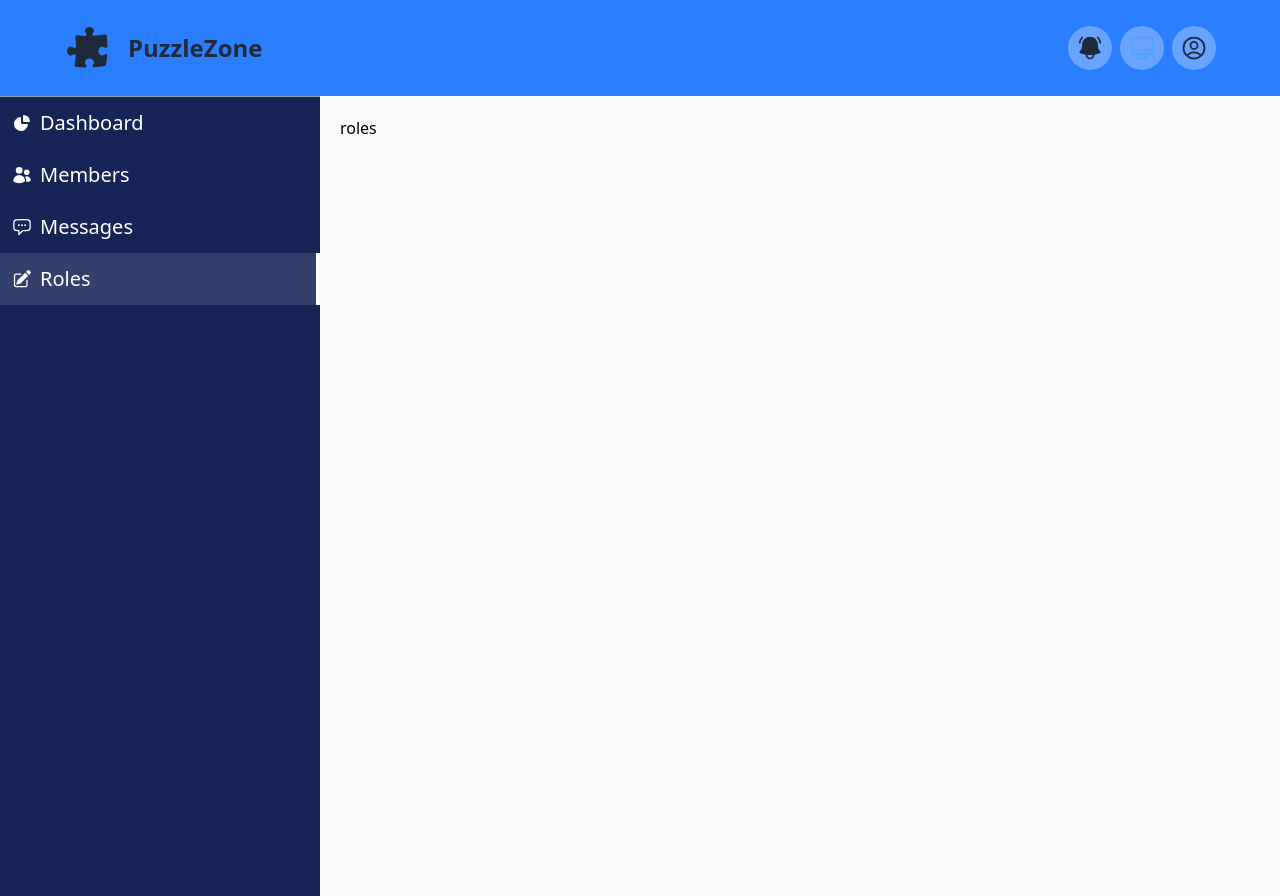
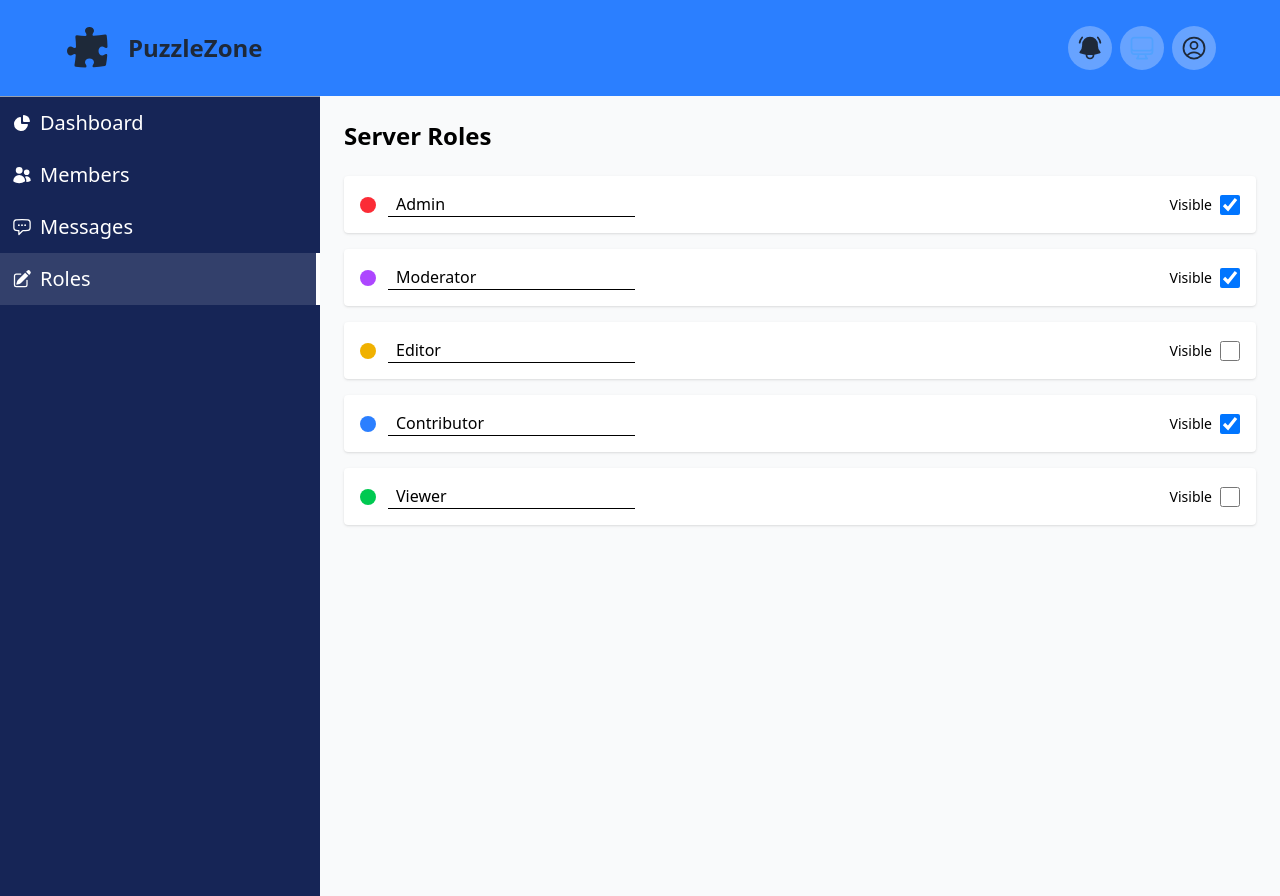
Before and after one commit to subhash1107/discord-dashboard, a Next.js app: page /roles in a window 1280 px wide. Built offline with nearby package versions, Linux system fonts and the light colour scheme.

Commit message:
created role page

```diff
--- a/app/components/NavBar.tsx
+++ b/app/components/NavBar.tsx
@@ -15,13 +15,13 @@ const NavBar = () => {
       <div className='max-w-6xl w-full '>
         <div className='flex justify-between items-center'>
          <div className='flex justify-between gap-4 items-center hover:cursor-pointer'>
-            <Bars3BottomLeftIcon className='w-8 h-8 block md:hidden' onClick={()=>setSideBar(!sideBar)}/>
+            <Bars3BottomLeftIcon aria-label='click to open slidebar' className='w-8 h-8 block md:hidden' onClick={()=>setSideBar(!sideBar)}/>
             <PuzzlePieceIcon className='sm:w-12 sm:h-12 w-8 h-8'/>
             <h1 className='text-2xl font-semibold hidden sm:block'>PuzzleZone</h1>
          </div>
          <div className='flex justify-between items-center gap-2'>
             <NavButton className=' rounded-full p-2 bg-[#ffffff48]'>
-            <BellAlertIcon className='sm:w-7 sm:h-7 w-5 h-5'/>
+            <BellAlertIcon aria-label='alert icon' className='sm:w-7 sm:h-7 w-5 h-5'/>
             </NavButton>
             <ThemeManager className='p-2 rounded-full bg-[#ffffff48]' />
             <NavButton className=' rounded-full p-2 bg-[#ffffff48]'>
--- a/app/components/SideBar.tsx
+++ b/app/components/SideBar.tsx
@@ -26,7 +26,7 @@ const SideBar = ({className,onClose}:{className?:string,onClose?:()=>void}) => {
           hover:bg-[#ffffff62] hover:cursor-pointer
           ${isActive ? 'border-r-4 border-r-white bg-[#ffffff20]' : 'border-r-4 border-r-transparent'}`
         return (
-          <Link key={index} href={href} onClick={onClose} className={classNames}>
+          <Link key={index} href={href} aria-label={label} onClick={onClose} className={classNames}>
             {icon}
             {label}
           </Link>
--- a/app/components/ThemeManager.tsx
+++ b/app/components/ThemeManager.tsx
@@ -42,6 +42,7 @@ const ThemeManager = ({ className }: { className?: string }) => {
           {options.map((option, index) => (
             <li
               key={index}
+              aria-label={option.value}
               className="inline-flex gap-2 items-center hover:bg-gray-100 rounded-md w-full p-1 hover:cursor-pointer dark:hover:bg-gray-800 transition"
               onClick={() => {
                 setOptionToggle(false);
--- a/app/members/page.tsx
+++ b/app/members/page.tsx
@@ -39,7 +39,7 @@ const MembersTable = () => {
   }, [search, roleFilter, sortBy]);
 
   return (
-    <div className="bg-gray-50 dark:bg-gray-700  min-h-screen transition-colors w-full p-5 dark:text-white">
+    <div className="bg-gray-50 dark:bg-gray-800  min-h-screen transition-colors w-full p-5 dark:text-white">
       <h2 className="text-xl font-semibold mb-4">Members</h2>
 
       <div className="flex flex-wrap items-center gap-4 mb-4">
--- a/app/messages/page.tsx
+++ b/app/messages/page.tsx
@@ -1,7 +1,7 @@
 
 const Messages = () => {
   return (
-     <div className="bg-gray-50 dark:bg-gray-700  min-h-screen transition-colors w-full p-5">
+     <div className="bg-gray-50 dark:bg-gray-800  min-h-screen transition-colors w-full p-5">
        message
     </div>
   )
--- /dev/null
+++ b/app/mockData/roles.mockData.ts
@@ -0,0 +1,39 @@
+export interface Role {
+  id: number
+  name: string
+  color: string
+  visible: boolean
+}
+
+export const mockRoles: Role[] = [
+  {
+    id: 1,
+    name: 'Admin',
+    color: 'bg-red-500',
+    visible: true,
+  },
+  {
+    id: 2,
+    name: 'Moderator',
+    color: 'bg-purple-500',
+    visible: true,
+  },
+  {
+    id: 3,
+    name: 'Editor',
+    color: 'bg-yellow-500',
+    visible: false,
+  },
+  {
+    id: 4,
+    name: 'Contributor',
+    color: 'bg-blue-500',
+    visible: true,
+  },
+  {
+    id: 5,
+    name: 'Viewer',
+    color: 'bg-green-500',
+    visible: false,
+  },
+]
--- a/app/page.tsx
+++ b/app/page.tsx
@@ -5,7 +5,7 @@ import { statsData } from "./mockData/dashboard.mockData";
 
 export default function Home() {
   return (
-    <div className="bg-gray-50 dark:bg-gray-700  min-h-screen transition-colors w-full p-5">
+    <div className="bg-gray-50 dark:bg-gray-800  min-h-screen transition-colors w-full p-5">
       <h1 className="text-2xl font-semibold dark:text-gray-100">Dashboard Overview.</h1>
       <p className="text-gray-400">{"Welcome back! Here's what's happening in your server."}</p>
       <div className="grid grid-cols-1 sm:grid-cols-2 lg:grid-cols-3 gap-4 p-4 mt-6">
--- a/app/roles/page.tsx
+++ b/app/roles/page.tsx
@@ -1,10 +1,58 @@
+'use client'
+import { useState } from 'react'
+import { mockRoles, Role } from '../mockData/roles.mockData'
 
-const roles = () => {
+
+const RolesPage = () => {
+  const [roles, setRoles] = useState<Role[]>(mockRoles)
+
+  const toggleVisibility = (id: number) => {
+    setRoles(prev =>
+      prev.map(role =>
+        role.id === id ? { ...role, visible: !role.visible } : role
+      )
+    )
+  }
+
+  const renameRole = (id: number, newName: string) => {
+    setRoles(prev =>
+      prev.map(role => (role.id === id ? { ...role, name: newName } : role))
+    )
+  }
+
   return (
-     <div className="bg-gray-50 dark:bg-gray-700  min-h-screen transition-colors w-full p-5">
-        roles
+    <div className="p-6 min-h-screen bg-gray-50 dark:bg-gray-800 dark:text-white w-full">
+      <h2 className="text-2xl font-semibold mb-6">Server Roles</h2>
+      <div className="space-y-4">
+        {roles.map(role => (
+          <div
+            key={role.id}
+            className="flex flex-col sm:flex-row items-start sm:items-center justify-between bg-white dark:bg-gray-900 p-4 rounded shadow"
+          >
+            <div className="flex items-center gap-3 mb-3 sm:mb-0">
+              <div className={`w-4 h-4 rounded-full ${role.color}`} />
+              <input
+                className="bg-transparent border-b outline-none px-2"
+                value={role.name}
+                onChange={(e) => renameRole(role.id, e.target.value)}
+              />
+            </div>
+            <div>
+              <label className="flex items-center gap-2">
+                <span className="text-sm">Visible</span>
+                <input
+                  type="checkbox"
+                  checked={role.visible}
+                  onChange={() => toggleVisibility(role.id)}
+                  className="w-5 h-5"
+                />
+              </label>
+            </div>
+          </div>
+        ))}
+      </div>
     </div>
   )
 }
 
-export default roles
+export default RolesPage
```
